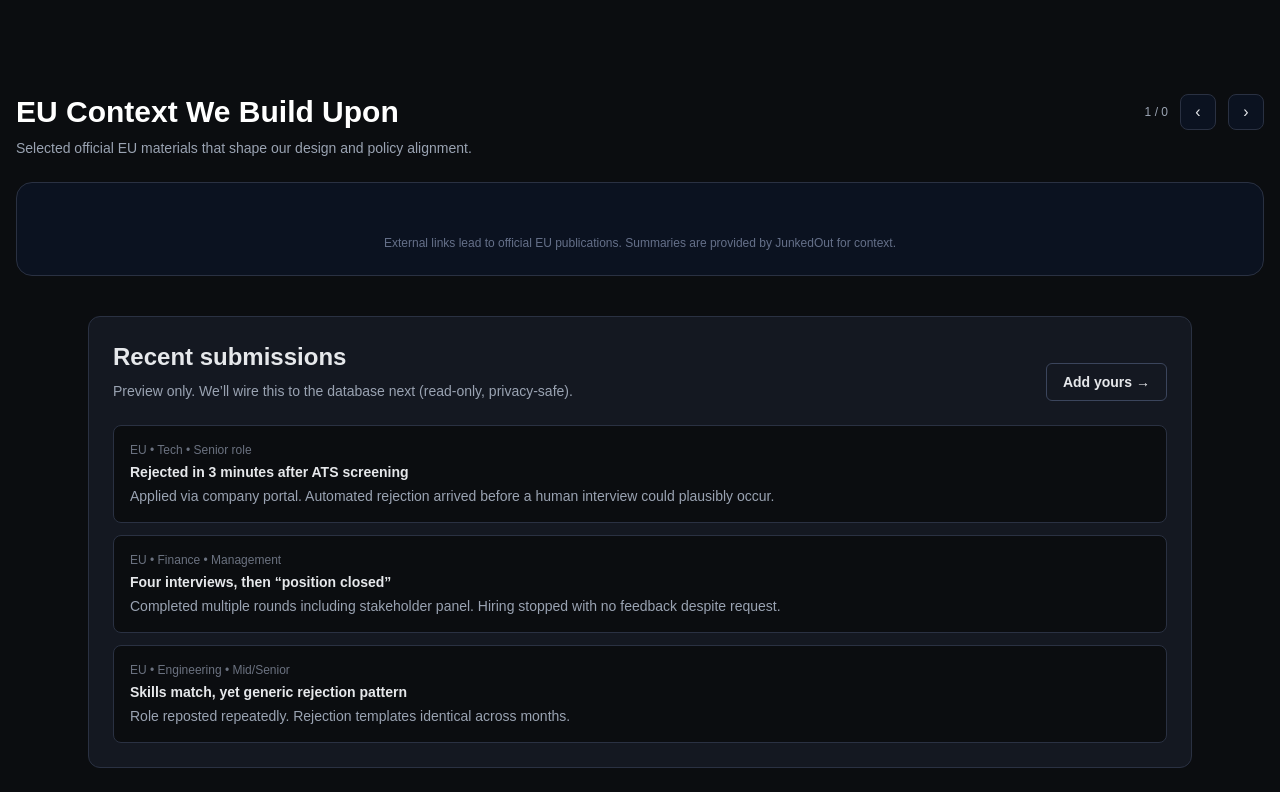
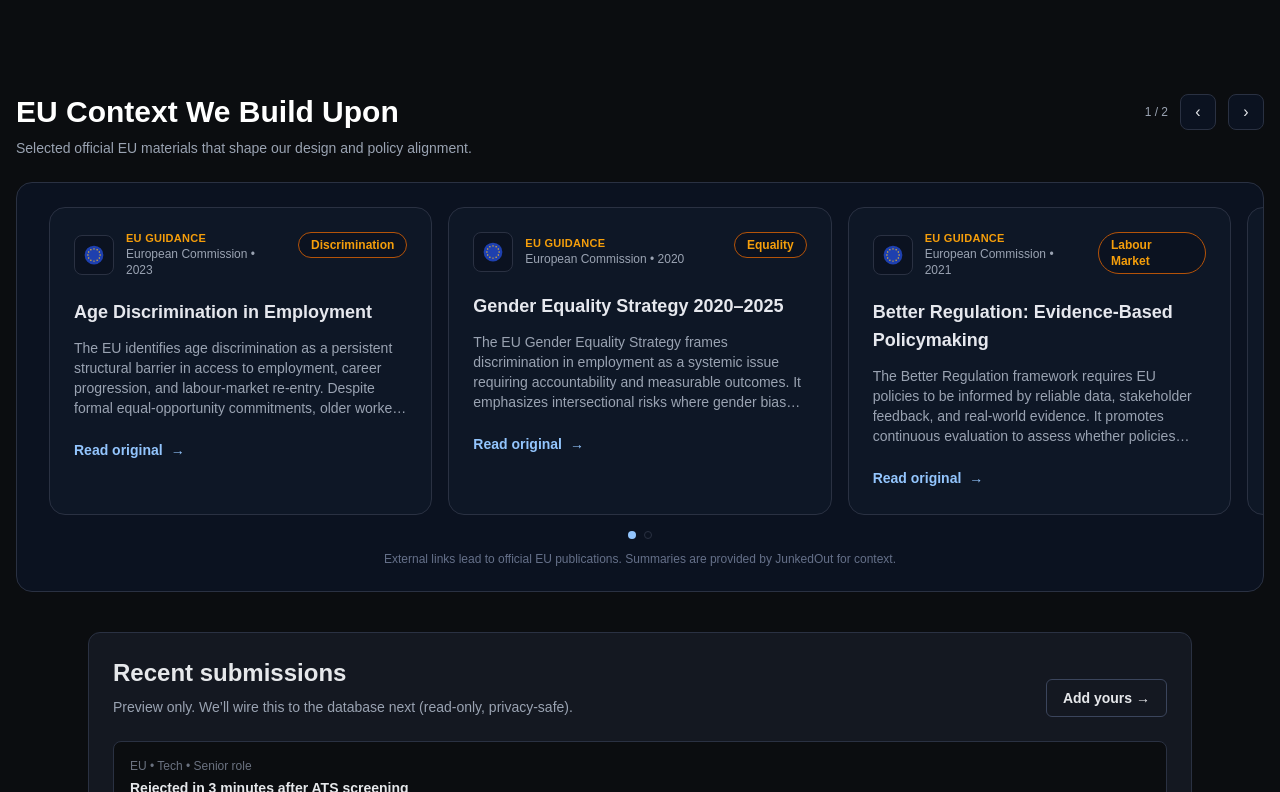
Before and after one commit to sistoyanov69/junkedout-mvp, a Next.js app: page / in a window 1280 px wide. Shown: the part 783-1575 px from the top of the page. Built offline with nearby package versions, Linux system fonts and the light colour scheme.

Commit message:
ui: EU context carousel chips colouring and palette adjustment

```diff
--- a/components/EUContextCarousel.tsx
+++ b/components/EUContextCarousel.tsx
@@ -1,69 +1,99 @@
 'use client';
 
+import Image from 'next/image';
 import React, { useEffect, useMemo, useRef, useState } from 'react';
-import Image from 'next/image';
 
-type AnyItem = Record<string, unknown>;
+type AnyObj = Record<string, unknown>;
 
 type Props = {
   items: unknown[];
-  autoplayMs?: number;
+  autoplayMs?: number; // default 6500
 };
 
 function clamp(n: number, min: number, max: number) {
   return Math.min(max, Math.max(min, n));
 }
 
-function getString(it: AnyItem, key: string): string | undefined {
-  const v = it[key];
-  return typeof v === 'string' && v.trim() ? v : undefined;
+function asString(v: unknown): string | undefined {
+  return typeof v === 'string' && v.trim() ? v.trim() : undefined;
 }
 
-function getNumber(it: AnyItem, key: string): number | undefined {
-  const v = it[key];
+function asNumber(v: unknown): number | undefined {
   return typeof v === 'number' && Number.isFinite(v) ? v : undefined;
 }
 
-function normalizeItems(items: unknown[]) {
-  return (items ?? [])
-    .filter((x): x is AnyItem => typeof x === 'object' && x !== null)
-    .map((it) => {
-      const link =
-        getString(it, 'href') ??
-        getString(it, 'url') ??
-        '#';
-
-      return {
-        title: getString(it, 'title') ?? 'Untitled',
-        summary:
-          getString(it, 'summary') ??
-          getString(it, 'description') ??
-          '',
-        link,
-        tag: getString(it, 'tag'),
-        org: getString(it, 'org') ?? 'European Commission',
-        year: getNumber(it, 'year'),
-      };
-    })
-    .filter((it) => it.link !== '#');
+function pickFirstString(obj: AnyObj, keys: string[]) {
+  for (const k of keys) {
+    const v = asString(obj[k]);
+    if (v) return v;
+  }
+  return undefined;
 }
 
-export default function EUContextCarousel({
-  items,
-  autoplayMs = 6500,
-}: Props) {
-  const safeItems = useMemo(() => normalizeItems(items), [items]);
-  const total = safeItems.length;
+function normalizeItems(items: unknown[]) {
+  const arr = (items ?? []).filter((x): x is AnyObj => typeof x === 'object' && x !== null);
+
+  return arr.map((it) => {
+    // Support multiple schemas from content/eu-context.ts
+    const url = pickFirstString(it, ['url', 'href', 'link', 'sourceUrl', 'source', 'permalink']);
+    const title = pickFirstString(it, ['title', 'name', 'headline']) ?? 'Untitled';
+    const description =
+      pickFirstString(it, ['description', 'summary', 'excerpt', 'text']) ?? '';
+
+    const org = pickFirstString(it, ['org', 'organization', 'publisher', 'sourceOrg']) ?? 'European Commission';
+    const year = asNumber(it['year']);
+    const tag = pickFirstString(it, ['tag', 'topic', 'label', 'category']);
+
+    return { url, title, description, org, year, tag };
+  });
+}
+
+export default function EUContextCarousel({ items, autoplayMs = 6500 }: Props) {
+  const normalized = useMemo(() => normalizeItems(items), [items]);
+
+  // Keep items even if url is missing (we’ll disable the link UI),
+  // but for the carousel we prefer items with a url.
+  const usable = useMemo(() => normalized.filter((x) => !!x.url), [normalized]);
+
+  const list = usable.length > 0 ? usable : normalized; // fallback to show something
+  const total = list.length;
 
   const [index, setIndex] = useState(0);
-  const safeIndex = clamp(index, 0, Math.max(0, total - 1));
+  const safeIndex = total > 0 ? clamp(index, 0, total - 1) : 0;
+
+  // Desktop shows 3 cards; mobile shows 1.
+  // We’ll compute “pages” for the dots / counter based on desktop=3.
+  const visibleDesktop = 3;
+  const pageCount =
+    total <= 0 ? 0 : Math.max(1, Math.ceil(total / visibleDesktop));
+  const currentPage =
+    total <= 0 ? 0 : Math.floor(safeIndex / visibleDesktop) + 1;
 
   const timerRef = useRef<number | null>(null);
+  const pausedRef = useRef(false);
 
+  const goPrev = () => {
+    if (total <= 0) return;
+    setIndex((i) => (i - 1 + total) % total);
+  };
+
+  const goNext = () => {
+    if (total <= 0) return;
+    setIndex((i) => (i + 1) % total);
+  };
+
+  // Autoplay (pause on hover)
   useEffect(() => {
     if (total <= 1) return;
 
+    // clear any previous timer
+    if (timerRef.current) {
+      window.clearInterval(timerRef.current);
+      timerRef.current = null;
+    }
+
     timerRef.current = window.setInterval(() => {
+      if (pausedRef.current) return;
       setIndex((i) => (i + 1) % total);
     }, autoplayMs);
 
@@ -75,16 +105,12 @@ export default function EUContextCarousel({
     };
   }, [autoplayMs, total]);
 
-  const goPrev = () => setIndex((i) => (i - 1 + total) % total);
-  const goNext = () => setIndex((i) => (i + 1) % total);
-
   return (
     <section className="mx-auto max-w-7xl px-4 py-10">
+      {/* Header row */}
       <div className="flex items-start justify-between gap-6">
         <div>
-          <h2 className="text-3xl font-semibold text-white">
-            EU Context We Build Upon
-          </h2>
+          <h2 className="text-3xl font-semibold text-white">EU Context We Build Upon</h2>
           <p className="mt-2 max-w-2xl text-sm text-[#9AA3B2]">
             Selected official EU materials that shape our design and policy alignment.
           </p>
@@ -92,46 +118,68 @@ export default function EUContextCarousel({
 
         <div className="flex items-center gap-3">
           <span className="text-xs text-[#9AA3B2]">
-            {safeIndex + 1} / {total}
+            {pageCount === 0 ? '0 / 0' : `${currentPage} / ${pageCount}`}
           </span>
+
           <button
             onClick={goPrev}
-            className="h-9 w-9 rounded-lg border border-[#2A3142] bg-[#0B1220] hover:bg-[#0F1A2B]"
+            disabled={total <= 1}
+            className="h-9 w-9 rounded-lg border border-[#2A3142] bg-[#0B1220] hover:bg-[#0F1A2B] disabled:opacity-40 disabled:hover:bg-[#0B1220]"
+            aria-label="Previous"
           >
             ‹
           </button>
           <button
             onClick={goNext}
-            className="h-9 w-9 rounded-lg border border-[#2A3142] bg-[#0B1220] hover:bg-[#0F1A2B]"
+            disabled={total <= 1}
+            className="h-9 w-9 rounded-lg border border-[#2A3142] bg-[#0B1220] hover:bg-[#0F1A2B] disabled:opacity-40 disabled:hover:bg-[#0B1220]"
+            aria-label="Next"
           >
             ›
           </button>
         </div>
       </div>
 
-      <div className="mt-6 rounded-2xl border border-[#2A3142] bg-[#0B1220] p-6 overflow-hidden">
+      {/* Body */}
+      <div
+        className="mt-6 rounded-2xl border border-[#2A3142] bg-[#0B1220] p-6 overflow-hidden"
+        onMouseEnter={() => {
+          pausedRef.current = true;
+        }}
+        onMouseLeave={() => {
+          pausedRef.current = false;
+        }}
+      >
+        {total === 0 ? (
+          <div className="rounded-2xl border border-[#2A3142] bg-[#0E1726] p-6 text-sm text-[#9AA3B2]">
+            EU context items are not available yet (content list is empty or failed to load).
+          </div>
+        ) : (
+          <>
             <div
               className="flex transition-transform duration-500"
-          style={{ transform: `translateX(-${safeIndex * 33.333}%)` }}
+              style={{
+                // Move by one “card step”; layout ensures 1 card per view on mobile, 3 on lg.
+                transform: `translateX(-${safeIndex * 100}%)`,
+              }}
             >
-          {safeItems.map((it, i) => (
-            <article
-              key={`${it.link}-${i}`}
-              className="w-full lg:w-1/3 px-3"
+              {list.map((it, i) => (
+                <div
+                  key={`${it.url ?? 'no-url'}-${i}`}
+                  className="shrink-0 basis-full lg:basis-1/3 px-2"
+                  // On mobile: each item is full width; translateX uses 100% per item
+                  // On lg: items are 1/3 each, but translateX still works because each item’s basis is fixed;
+                  // the extra width is handled by flex container overflow.
                 >
-              <div className="h-full rounded-2xl border border-[#2A3142] bg-[#0E1726] p-6 hover:bg-[#0F1A2B] transition">
-                <div className="flex justify-between items-start">
+                  <article className="h-full rounded-2xl border border-[#2A3142] bg-[#0E1726] p-6 hover:bg-[#0F1A2B] transition">
+                    {/* top line */}
+                    <div className="flex items-start justify-between gap-4">
                       <div className="flex items-center gap-3">
-                    <div className="h-10 w-10 flex items-center justify-center rounded-lg border border-[#2A3142] bg-[#0B1220]">
-                      <Image
-                        src="/icons/eu.svg"
-                        alt="EU"
-                        width={20}
-                        height={20}
-                      />
+                        <div className="h-10 w-10 shrink-0 flex items-center justify-center rounded-lg border border-[#2A3142] bg-[#0B1220]">
+                          <Image src="/icons/eu.svg" alt="EU" width={20} height={20} />
                         </div>
-                    <div>
-                      <div className="text-[11px] font-semibold text-[#9AA3B2]">
+                        <div className="leading-tight">
+                          <div className="text-[11px] font-semibold tracking-wide text-[#F59E0B]">
                             EU GUIDANCE
                           </div>
                           <div className="text-xs text-[#9AA3B2]">
@@ -141,51 +189,67 @@ export default function EUContextCarousel({
                         </div>
                       </div>
 
-                  {it.tag && (
-                    <span className="rounded-full border border-[#B45309] px-3 py-1 text-xs font-semibold text-[#F59E0B]">
+                      {it.tag ? (
+                        <span className="rounded-full border border-[#B45309] bg-[#0B1220] px-3 py-1 text-xs font-semibold text-[#F59E0B]">
                           {it.tag}
+                        </span>
+                      ) : null}
+                    </div>
+
+                    {/* title */}
+                    <h3 className="mt-5 text-lg font-semibold text-[#E6E8EE] hover:text-[#F59E0B] transition line-clamp-2">
+                      {it.title}
+                    </h3>
+
+                    {/* body */}
+                    <p className="mt-3 text-sm text-[#9AA3B2] line-clamp-4">
+                      {it.description}
+                    </p>
+
+                    {/* link */}
+                    <div className="mt-5">
+                      {it.url ? (
+                        <a
+                          href={it.url}
+                          target="_blank"
+                          rel="noreferrer"
+                          className="inline-flex items-center gap-2 text-sm font-semibold text-[#93C5FD] hover:underline"
+                        >
+                          Read original <span aria-hidden>→</span>
+                        </a>
+                      ) : (
+                        <span className="text-sm text-[#657089]">
+                          Source link unavailable
                         </span>
                       )}
                     </div>
-
-                <h3 className="mt-5 text-lg font-semibold text-white hover:text-[#F59E0B] transition">
-                  {it.title}
-                </h3>
-
-                <p className="mt-3 text-sm text-[#9AA3B2] line-clamp-4">
-                  {it.summary}
-                </p>
-
-                <a
-                  href={it.link}
-                  target="_blank"
-                  rel="noreferrer"
-                  className="mt-4 inline-block text-sm font-semibold text-[#93C5FD] hover:underline"
-                >
-                  Read original →
-                </a>
+                  </article>
                 </div>
-            </article>
               ))}
             </div>
 
+            {/* dots – based on “pages of 3” */}
             <div className="mt-4 flex justify-center gap-2">
-          {safeItems.map((_, i) => (
+              {Array.from({ length: pageCount }).map((_, p) => {
+                const isActive = p + 1 === currentPage;
+                return (
                   <button
-              key={i}
-              onClick={() => setIndex(i)}
+                    key={p}
+                    onClick={() => setIndex(p * visibleDesktop)}
                     className={`h-2 w-2 rounded-full ${
-                i === safeIndex
-                  ? 'bg-[#93C5FD]'
-                  : 'border border-[#2A3142]'
+                      isActive ? 'bg-[#93C5FD]' : 'border border-[#2A3142]'
                     }`}
+                    aria-label={`Go to page ${p + 1}`}
                   />
-          ))}
+                );
+              })}
             </div>
 
             <p className="mt-3 text-xs text-[#657089] text-center">
               External links lead to official EU publications. Summaries are provided by JunkedOut for context.
             </p>
+          </>
+        )}
       </div>
     </section>
   );
```
Lines whose indentation alone changed are shown as unchanged.
